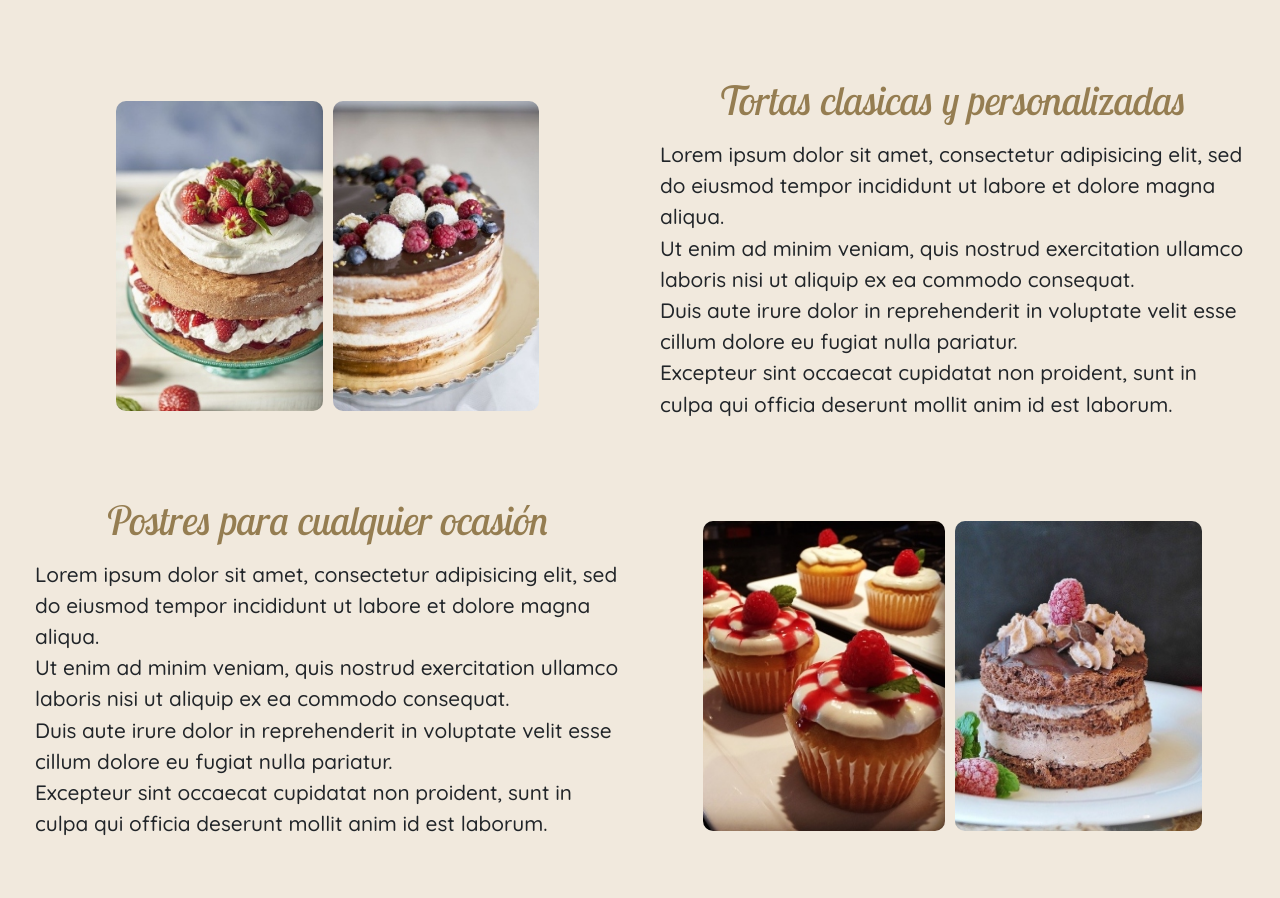
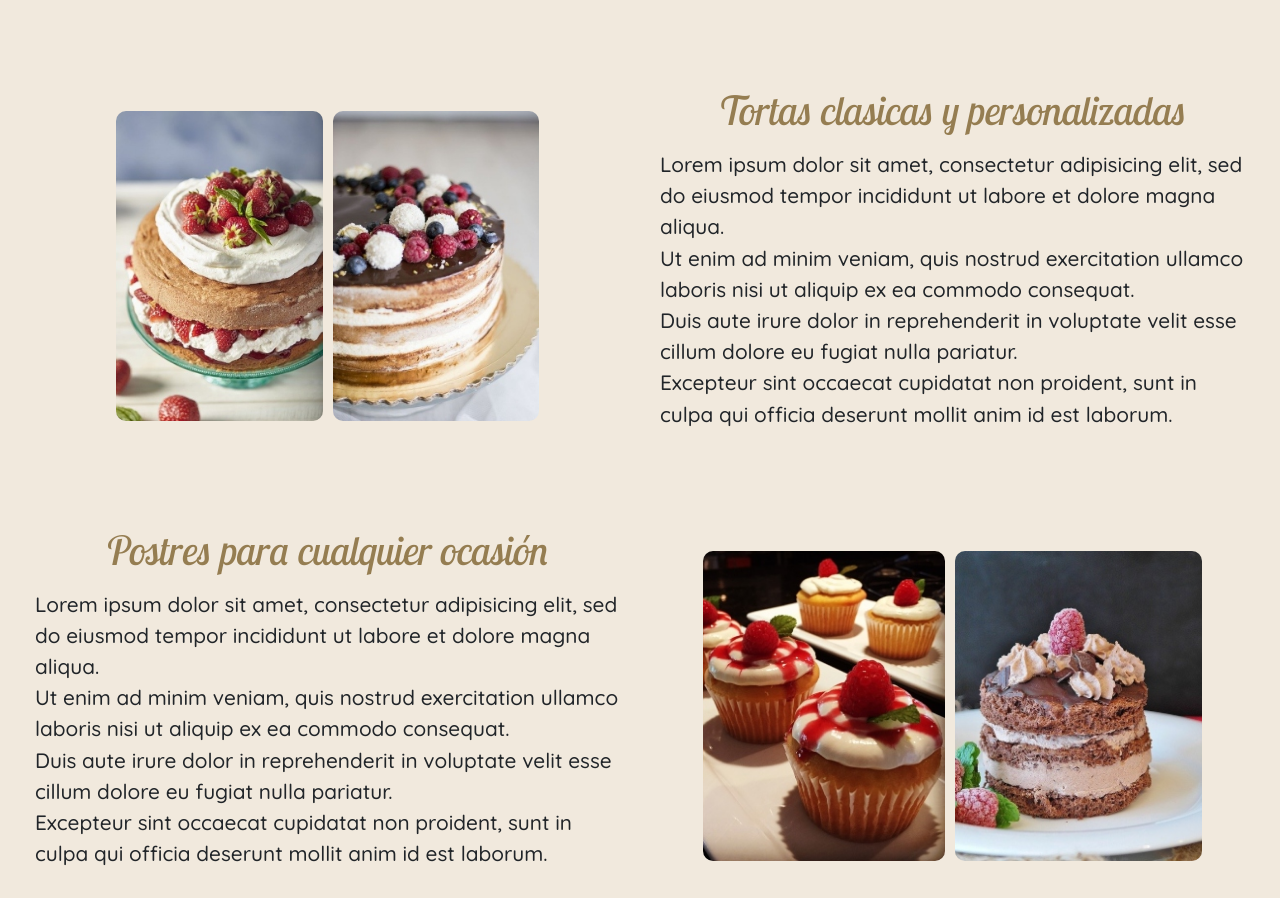
Before and after one commit to Mel130567/ProyectoCoder, a website: page index.html in a window 1280 px wide. Shown: the part 1048-1946 px from the top of the page. Drawn offline with nearby package versions, Linux system fonts and the light colour scheme.

Commit message:
modificaciones en la rama cambios_homme

```diff
--- a/scss/_home.scss
+++ b/scss/_home.scss
@@ -12,7 +12,7 @@
 	margin: 0px 5px;
 }
 .textoProducto{
-	padding: 0px 20px;
+	padding: 10px 20px;
 	box-sizing: border-box;
 }
 @media (min-width: 992px){
```
Also changed, not shown: css/estilos.css.
